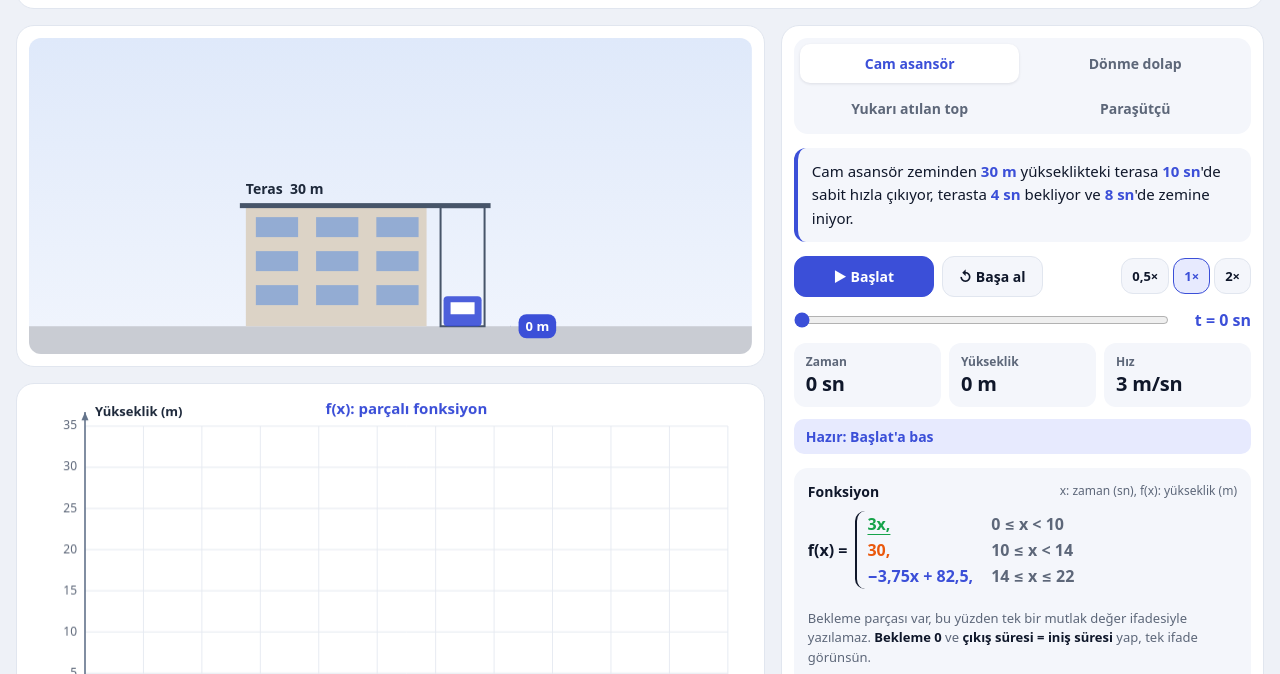
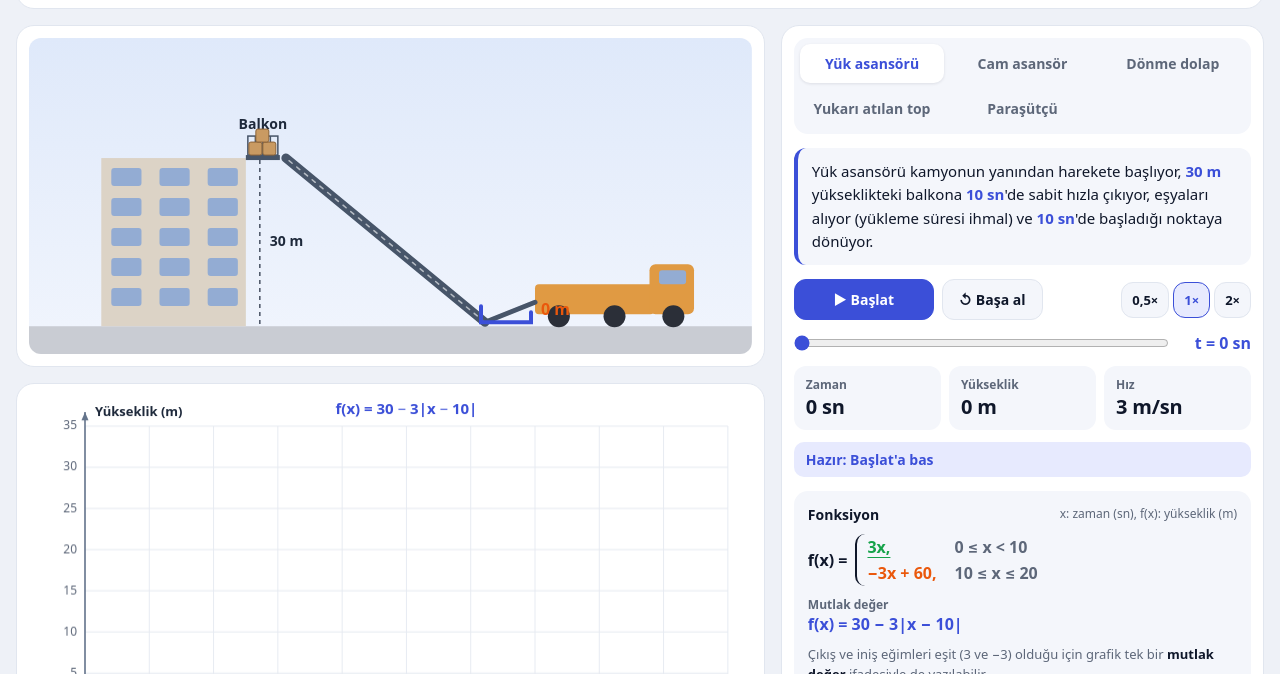
Before and after one commit to BurcuBoncukcu/matematiklaboratuvari, a plain HTML site: page projects/zamanabagliyukseklik.html in a window 1280 px wide. Shown: the part 75-749 px from the top of the page. Drawn offline with Linux system fonts and the light colour scheme.

Commit message:
Yük asansörü senaryosu: eğik ray, balkon ve kamyon

```diff
--- a/projects/zamanabagliyukseklik.html
+++ b/projects/zamanabagliyukseklik.html
@@ -81,7 +81,7 @@
   canvas { position: absolute; inset: 0; width: 100%; height: 100%; display: block; border-radius: 12px; }
 
   .panel { display: flex; flex-direction: column; gap: 14px; }
-  .tabs { display: grid; grid-template-columns: repeat(2, 1fr); gap: 6px; background: var(--surface-2); padding: 6px; border-radius: 14px; }
+  .tabs { display: grid; grid-template-columns: repeat(auto-fit, minmax(120px, 1fr)); gap: 6px; background: var(--surface-2); padding: 6px; border-radius: 14px; }
   .tab {
     border: 0; background: transparent; padding: 10px 8px; border-radius: 10px; cursor: pointer;
     font-weight: 650; font-size: 14px; color: var(--muted);
@@ -391,6 +391,20 @@
     },
   ];
 
+  // Yük asansörü: cam asansörle aynı matematik, eğik ray üzerinde
+  SCENARIOS.unshift({
+    ...SCENARIOS[0],
+    id: 'yuk', name: 'Yük asansörü',
+    params: [
+      { key: 'H', label: 'Balkon yüksekliği', unit: 'm', min: 10, max: 60, step: 5, value: 30 },
+      { key: 'tu', label: 'Çıkış süresi', unit: 'sn', min: 4, max: 20, step: 1, value: 10 },
+      { key: 'tw', label: 'Balkonda bekleme', unit: 'sn', min: 0, max: 10, step: 1, value: 0 },
+      { key: 'td', label: 'İniş süresi', unit: 'sn', min: 4, max: 20, step: 1, value: 10 },
+    ],
+    story: p => `Yük asansörü kamyonun yanından harekete başlıyor, <b>${p.H} m</b> yükseklikteki balkona <b>${p.tu} sn</b>'de sabit hızla çıkıyor${p.tw ? `, eşyaları yüklerken <b>${p.tw} sn</b> bekliyor` : ', eşyaları alıyor (yükleme süresi ihmal)'} ve <b>${p.td} sn</b>'de başladığı noktaya dönüyor.`,
+    draw: drawLift,
+  });
+
   // ---------- Durum ----------
   let sc = SCENARIOS[0];
   const values = {};
@@ -542,6 +556,71 @@
     ctx.beginPath(); ctx.roundRect(sx + 3, cy - 30, sw - 6, 30, 4); ctx.fill(); ctx.globalAlpha = 1;
     ctx.fillStyle = '#fff'; ctx.fillRect(sx + 10, cy - 24, sw - 20, 12);
     heightMarker(ctx, sx + sw + 26, gy, cy, hh);
+  }
+
+  function drawBox(ctx, x, y, size) {
+    ctx.fillStyle = '#c99a62'; ctx.strokeStyle = '#8a6237'; ctx.lineWidth = 1;
+    ctx.beginPath(); ctx.roundRect(x, y, size, size, 2); ctx.fill(); ctx.stroke();
+  }
+  function boxStack(ctx, x, y) { // y: zemin çizgisi
+    drawBox(ctx, x, y - 13, 13); drawBox(ctx, x + 14, y - 13, 13); drawBox(ctx, x + 7, y - 26, 13);
+  }
+
+  function drawLift(ctx, w, h, p, t) {
+    sky(ctx, w, h);
+    const gy = h - 28; ground(ctx, w, h, gy);
+    const s = (gy - 64) / Math.max(p.H, 40);
+    const bx = w * .1, bw = Math.min(200, w * .2), bh = p.H * s;
+    // bina
+    ctx.fillStyle = css('--building'); ctx.fillRect(bx, gy - bh, bw, bh);
+    ctx.fillStyle = css('--window');
+    const rows = Math.max(1, Math.floor((bh - 8) / 30));
+    for (let r = 0; r < rows; r++) for (let c = 0; c < 3; c++) {
+      ctx.beginPath(); ctx.roundRect(bx + 10 + c * (bw / 3), gy - bh + 10 + r * 30, bw / 3 - 18, 18, 3); ctx.fill();
+    }
+    // balkon
+    const balX = bx + bw, balY = gy - bh;
+    ctx.fillStyle = css('--metal'); ctx.fillRect(balX, balY - 3, 34, 5);
+    ctx.strokeStyle = css('--metal'); ctx.lineWidth = 1.5;
+    ctx.strokeRect(balX + 2, balY - 22, 30, 19);
+    for (let i = 1; i < 4; i++) { ctx.beginPath(); ctx.moveTo(balX + 2 + i * 7.5, balY - 22); ctx.lineTo(balX + 2 + i * 7.5, balY - 3); ctx.stroke(); }
+    ctx.fillStyle = css('--ink'); ctx.font = '700 14px system-ui'; ctx.textAlign = 'center'; ctx.textBaseline = 'bottom';
+    ctx.fillText('Balkon', balX + 17, balY - 26);
+    // ölçü çizgisi
+    const mx = balX + 14;
+    ctx.strokeStyle = css('--ink'); ctx.setLineDash([4, 4]); ctx.lineWidth = 1.2;
+    ctx.beginPath(); ctx.moveTo(mx, balY + 2); ctx.lineTo(mx, gy); ctx.stroke(); ctx.setLineDash([]);
+    ctx.fillStyle = css('--ink'); ctx.font = '700 14px system-ui'; ctx.textAlign = 'left'; ctx.textBaseline = 'middle';
+    ctx.fillText(`${p.H} m`, mx + 10, (balY + gy) / 2);
+    // kamyon
+    const tx = w * .7, tw = Math.min(220, w * .22);
+    ctx.fillStyle = '#e09a43';
+    ctx.beginPath(); ctx.roundRect(tx, gy - 42, tw * .75, 30, 4); ctx.fill();
+    ctx.beginPath(); ctx.roundRect(tx + tw * .72, gy - 62, tw * .28, 50, 6); ctx.fill();
+    ctx.fillStyle = css('--window'); ctx.beginPath(); ctx.roundRect(tx + tw * .78, gy - 56, tw * .17, 14, 3); ctx.fill();
+    ctx.fillStyle = '#2b2f38';
+    [tx + tw * .15, tx + tw * .5, tx + tw * .87].forEach(x => { ctx.beginPath(); ctx.arc(x, gy - 10, 11, 0, Math.PI * 2); ctx.fill(); });
+    // ray
+    const x0 = tx - 50, y0 = gy - 4, x1 = balX + 40, y1 = balY;
+    ctx.lineCap = 'round';
+    ctx.strokeStyle = css('--metal'); ctx.lineWidth = 9;
+    ctx.beginPath(); ctx.moveTo(x0, y0); ctx.lineTo(x1, y1); ctx.stroke();
+    ctx.strokeStyle = 'rgba(255,255,255,.6)'; ctx.lineWidth = 1.5; ctx.setLineDash([4, 6]);
+    ctx.beginPath(); ctx.moveTo(x0, y0); ctx.lineTo(x1, y1); ctx.stroke(); ctx.setLineDash([]);
+    ctx.strokeStyle = css('--metal'); ctx.lineWidth = 5;
+    ctx.beginPath(); ctx.moveTo(x0, y0); ctx.lineTo(tx, gy - 24); ctx.stroke();
+    // platform
+    const hh = sc.h(p, t), f = hh / p.H;
+    const px = x0 + (x1 - x0) * f, py = y0 + (y1 - y0) * f;
+    ctx.strokeStyle = css('--accent'); ctx.lineWidth = 4;
+    ctx.beginPath(); ctx.moveTo(px - 4, py - 16); ctx.lineTo(px - 4, py); ctx.lineTo(px + 46, py); ctx.lineTo(px + 46, py - 10); ctx.stroke();
+    ctx.lineCap = 'butt';
+    // kutular: balkonda bekler, platform tepeye varınca platforma geçer
+    const loaded = t >= p.tu - 1e-6;
+    if (loaded) boxStack(ctx, px + 6, py - 2); else boxStack(ctx, balX + 3, balY - 3);
+    // yükseklik etiketi
+    ctx.fillStyle = css('--warn'); ctx.font = '800 16px system-ui'; ctx.textAlign = 'left'; ctx.textBaseline = 'middle';
+    ctx.fillText(`${fmt(hh)} m`, px + 56, py - 12);
   }
 
   function drawWheel(ctx, w, h, p, t) {
```
